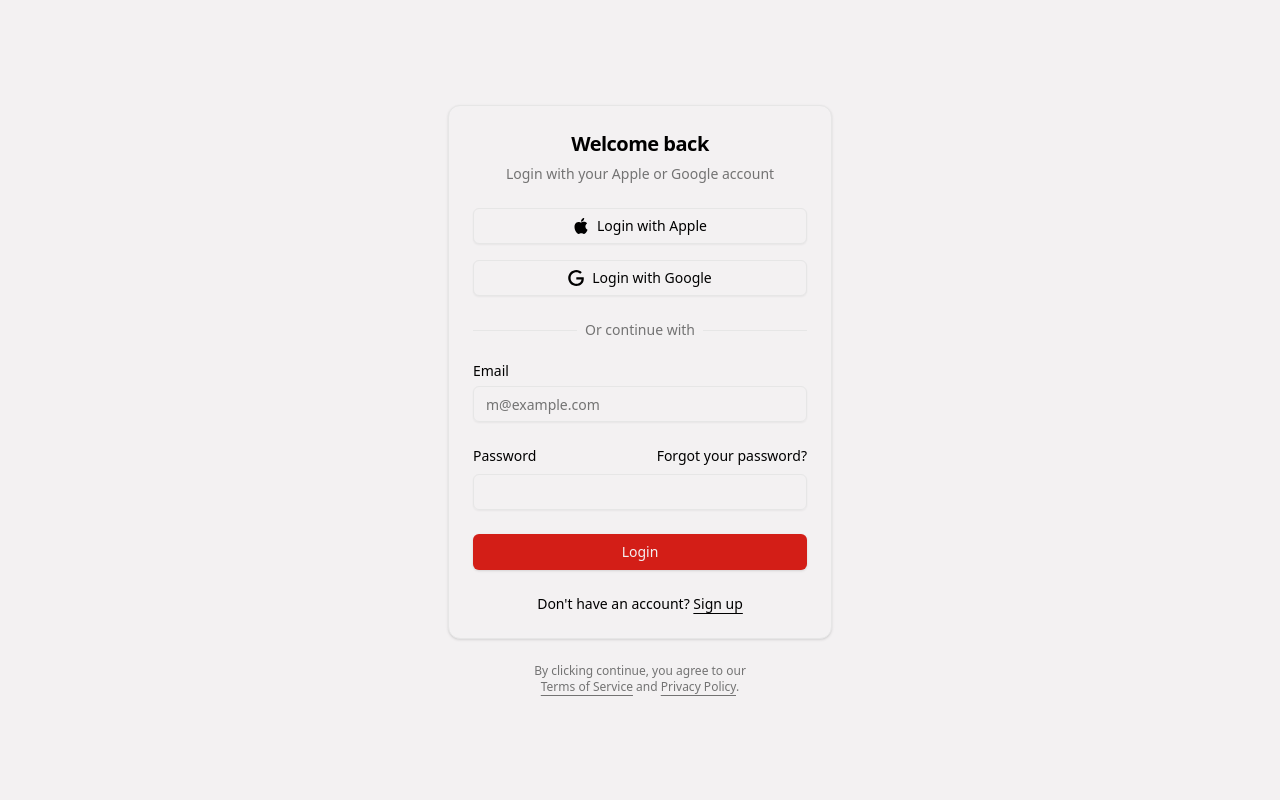
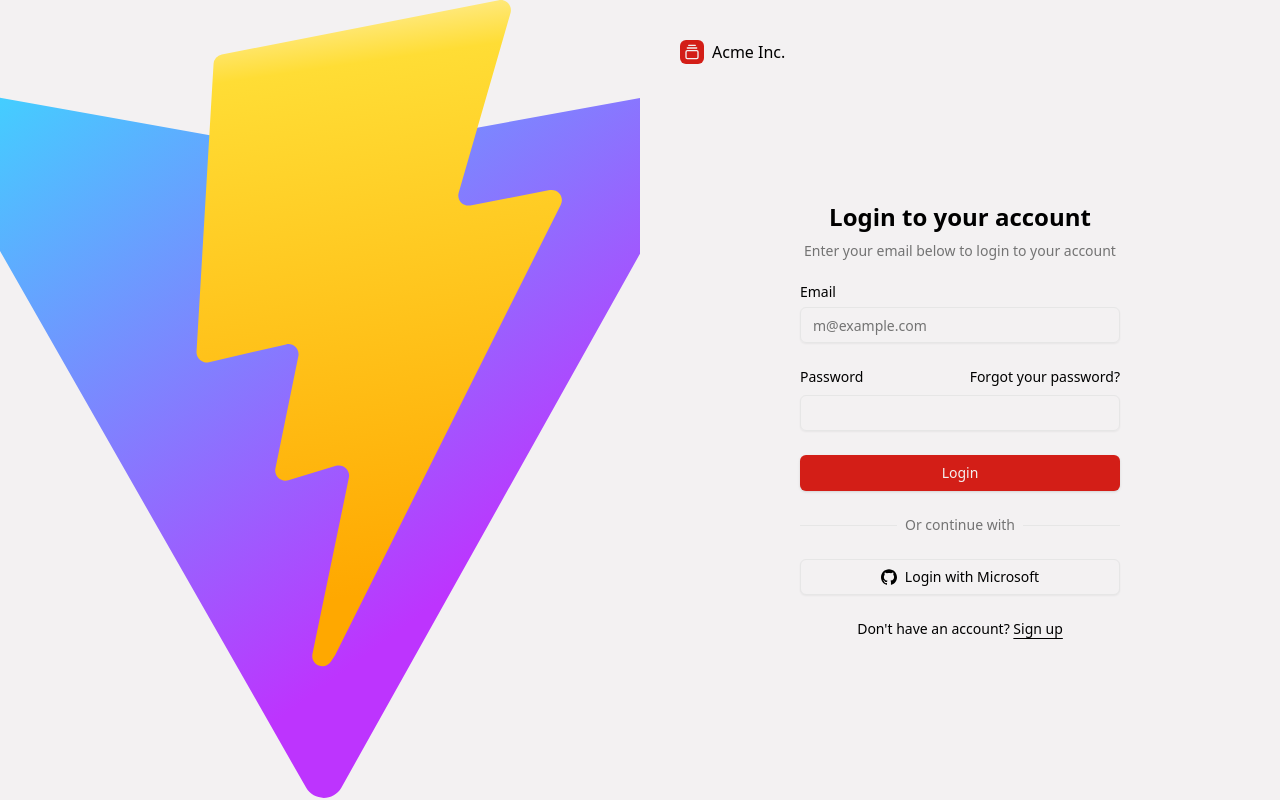
Before and after one commit to ivanleopoldo/mmis-quiz, a React (Vite) app in the folder client/: page / in a window 1280 px wide. Built offline with nearby package versions, Linux system fonts and the light colour scheme.

Commit message:
feat(client): changed login form

```diff
--- a/client/src/App.tsx
+++ b/client/src/App.tsx
@@ -1,10 +1,31 @@
+import { GalleryVerticalEnd } from "lucide-react";
+
 import { LoginForm } from "@/components/login-form";
 
-export default function App() {
+export default function LoginPage() {
   return (
-    <div className="min-h-svh flex flex-col items-center justify-center gap-6 bg-muted p-6 md:p-10">
-      <div className="flex w-full max-w-sm flex-col gap-6">
-        <LoginForm />
+    <div className="min-h-svh grid lg:grid-cols-2">
+      <div className="bg-muted relative hidden lg:block">
+        <img
+          src="/vite.svg"
+          alt="Image"
+          className="absolute inset-0 h-full w-full object-cover dark:brightness-[0.2] dark:grayscale"
+        />
+      </div>
+      <div className="flex flex-col gap-4 p-6 md:p-10">
+        <div className="flex justify-center gap-2 md:justify-start">
+          <a href="#" className="flex items-center gap-2 font-medium">
+            <div className="bg-primary text-primary-foreground flex h-6 w-6 items-center justify-center rounded-md">
+              <GalleryVerticalEnd className="size-4" />
+            </div>
+            Acme Inc.
+          </a>
+        </div>
+        <div className="flex flex-1 items-center justify-center">
+          <div className="w-full max-w-xs">
+            <LoginForm />
+          </div>
+        </div>
       </div>
     </div>
   );
--- a/client/src/components/login-form.tsx
+++ b/client/src/components/login-form.tsx
@@ -1,65 +1,24 @@
-import { cn } from "@/lib/utils"
-import { Button } from "@/components/ui/button"
-import {
-  Card,
-  CardContent,
-  CardDescription,
-  CardHeader,
-  CardTitle,
-} from "@/components/ui/card"
-import { Input } from "@/components/ui/input"
-import { Label } from "@/components/ui/label"
+import { cn } from "@/lib/utils";
+import { Button } from "@/components/ui/button";
+import { Input } from "@/components/ui/input";
+import { Label } from "@/components/ui/label";
 
 export function LoginForm({
   className,
   ...props
-}: React.ComponentPropsWithoutRef<"div">) {
+}: React.ComponentPropsWithoutRef<"form">) {
   return (
-    <div className={cn("flex flex-col gap-6", className)} {...props}>
-      <Card>
-        <CardHeader className="text-center">
-          <CardTitle className="text-xl">Welcome back</CardTitle>
-          <CardDescription>
-            Login with your Apple or Google account
-          </CardDescription>
-        </CardHeader>
-        <CardContent>
-          <form>
-            <div className="grid gap-6">
-              <div className="flex flex-col gap-4">
-                <Button variant="outline" className="w-full">
-                  <svg xmlns="http://www.w3.org/2000/svg" viewBox="0 0 24 24">
-                    <path
-                      d="M12.152 6.896c-.948 0-2.415-1.078-3.96-1.04-2.04.027-3.91 1.183-4.961 3.014-2.117 3.675-.546 9.103 1.519 12.09 1.013 1.454 2.208 3.09 3.792 3.039 1.52-.065 2.09-.987 3.935-.987 1.831 0 2.35.987 3.96.948 1.637-.026 2.676-1.48 3.676-2.948 1.156-1.688 1.636-3.325 1.662-3.415-.039-.013-3.182-1.221-3.22-4.857-.026-3.04 2.48-4.494 2.597-4.559-1.429-2.09-3.623-2.324-4.39-2.376-2-.156-3.675 1.09-4.61 1.09zM15.53 3.83c.843-1.012 1.4-2.427 1.245-3.83-1.207.052-2.662.805-3.532 1.818-.78.896-1.454 2.338-1.273 3.714 1.338.104 2.715-.688 3.559-1.701"
-                      fill="currentColor"
-                    />
-                  </svg>
-                  Login with Apple
-                </Button>
-                <Button variant="outline" className="w-full">
-                  <svg xmlns="http://www.w3.org/2000/svg" viewBox="0 0 24 24">
-                    <path
-                      d="M12.48 10.92v3.28h7.84c-.24 1.84-.853 3.187-1.787 4.133-1.147 1.147-2.933 2.4-6.053 2.4-4.827 0-8.6-3.893-8.6-8.72s3.773-8.72 8.6-8.72c2.6 0 4.507 1.027 5.907 2.347l2.307-2.307C18.747 1.44 16.133 0 12.48 0 5.867 0 .307 5.387.307 12s5.56 12 12.173 12c3.573 0 6.267-1.173 8.373-3.36 2.16-2.16 2.84-5.213 2.84-7.667 0-.76-.053-1.467-.173-2.053H12.48z"
-                      fill="currentColor"
-                    />
-                  </svg>
-                  Login with Google
-                </Button>
-              </div>
-              <div className="relative text-center text-sm after:absolute after:inset-0 after:top-1/2 after:z-0 after:flex after:items-center after:border-t after:border-border">
-                <span className="relative z-10 bg-background px-2 text-muted-foreground">
-                  Or continue with
-                </span>
+    <form className={cn("flex flex-col gap-6", className)} {...props}>
+      <div className="flex flex-col items-center gap-2 text-center">
+        <h1 className="text-2xl font-bold">Login to your account</h1>
+        <p className="text-balance text-muted-foreground text-sm">
+          Enter your email below to login to your account
+        </p>
       </div>
       <div className="grid gap-6">
         <div className="grid gap-2">
           <Label htmlFor="email">Email</Label>
-                  <Input
-                    id="email"
-                    type="email"
-                    placeholder="m@example.com"
-                    required
-                  />
+          <Input id="email" type="email" placeholder="m@example.com" required />
         </div>
         <div className="grid gap-2">
           <div className="flex items-center">
@@ -76,6 +35,20 @@
         <Button type="submit" className="w-full">
           Login
         </Button>
+        <div className="after:border-border relative text-center text-sm after:absolute after:inset-0 after:top-1/2 after:z-0 after:flex after:items-center after:border-t">
+          <span className="bg-background text-muted-foreground relative z-10 px-2">
+            Or continue with
+          </span>
+        </div>
+        <Button variant="outline" className="w-full">
+          <svg xmlns="http://www.w3.org/2000/svg" viewBox="0 0 24 24">
+            <path
+              d="M12 .297c-6.63 0-12 5.373-12 12 0 5.303 3.438 9.8 8.205 11.385.6.113.82-.258.82-.577 0-.285-.01-1.04-.015-2.04-3.338.724-4.042-1.61-4.042-1.61C4.422 18.07 3.633 17.7 3.633 17.7c-1.087-.744.084-.729.084-.729 1.205.084 1.838 1.236 1.838 1.236 1.07 1.835 2.809 1.305 3.495.998.108-.776.417-1.305.76-1.605-2.665-.3-5.466-1.332-5.466-5.93 0-1.31.465-2.38 1.235-3.22-.135-.303-.54-1.523.105-3.176 0 0 1.005-.322 3.3 1.23.96-.267 1.98-.399 3-.405 1.02.006 2.04.138 3 .405 2.28-1.552 3.285-1.23 3.285-1.23.645 1.653.24 2.873.12 3.176.765.84 1.23 1.91 1.23 3.22 0 4.61-2.805 5.625-5.475 5.92.42.36.81 1.096.81 2.22 0 1.606-.015 2.896-.015 3.286 0 .315.21.69.825.57C20.565 22.092 24 17.592 24 12.297c0-6.627-5.373-12-12-12"
+              fill="currentColor"
+            />
+          </svg>
+          Login with Microsoft
+        </Button>
       </div>
       <div className="text-center text-sm">
         Don&apos;t have an account?{" "}
@@ -83,14 +56,6 @@
           Sign up
         </a>
       </div>
-            </div>
     </form>
-        </CardContent>
-      </Card>
-      <div className="text-balance text-center text-xs text-muted-foreground [&_a]:underline [&_a]:underline-offset-4 [&_a]:hover:text-primary  ">
-        By clicking continue, you agree to our <a href="#">Terms of Service</a>{" "}
-        and <a href="#">Privacy Policy</a>.
-      </div>
-    </div>
-  )
+  );
 }
```
Also changed, not shown: client/src/app/login/page.tsx (deleted), 1 other file (tests, documents, lock files or other folders). Lines whose indentation alone changed are shown as unchanged.
